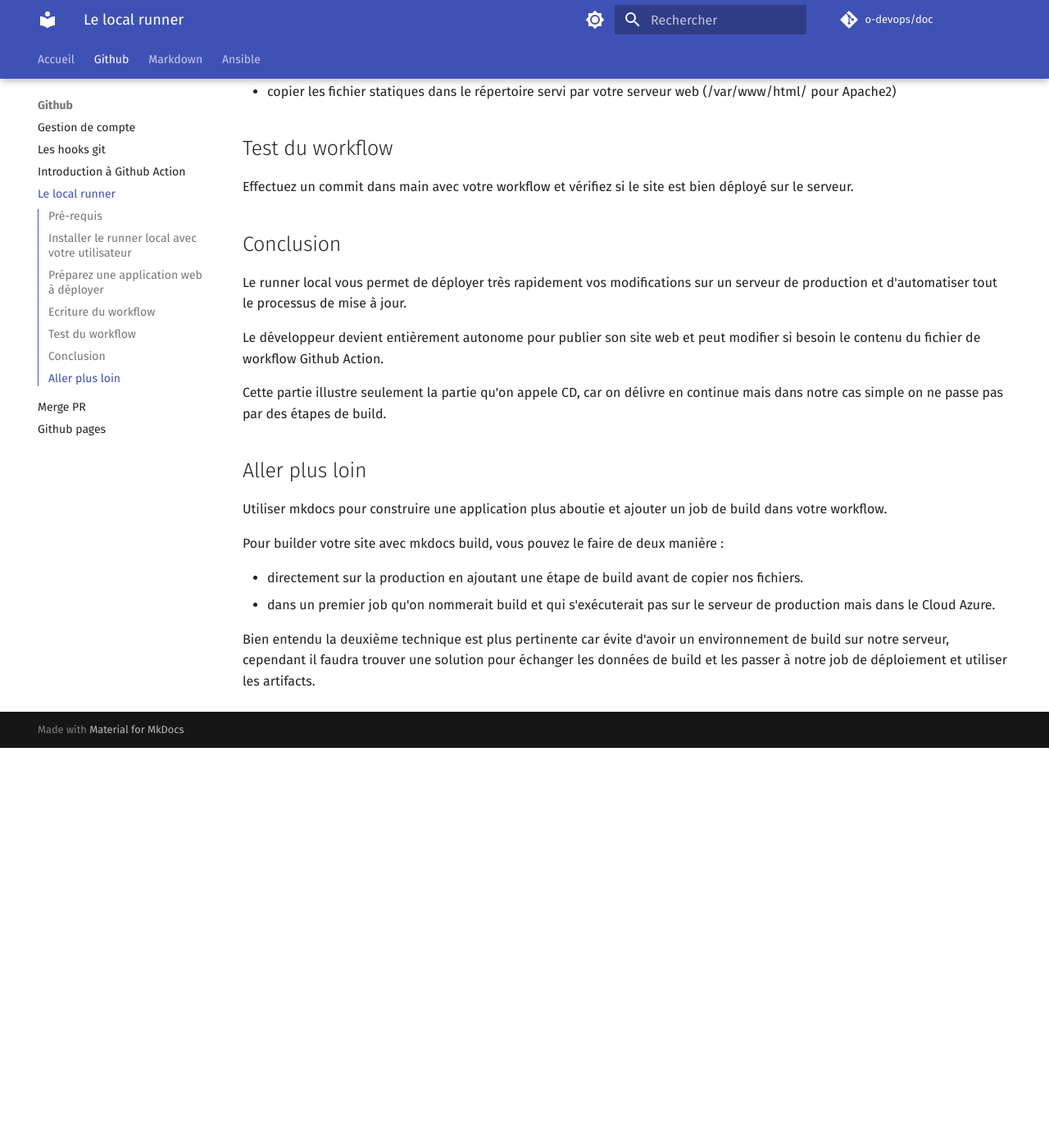
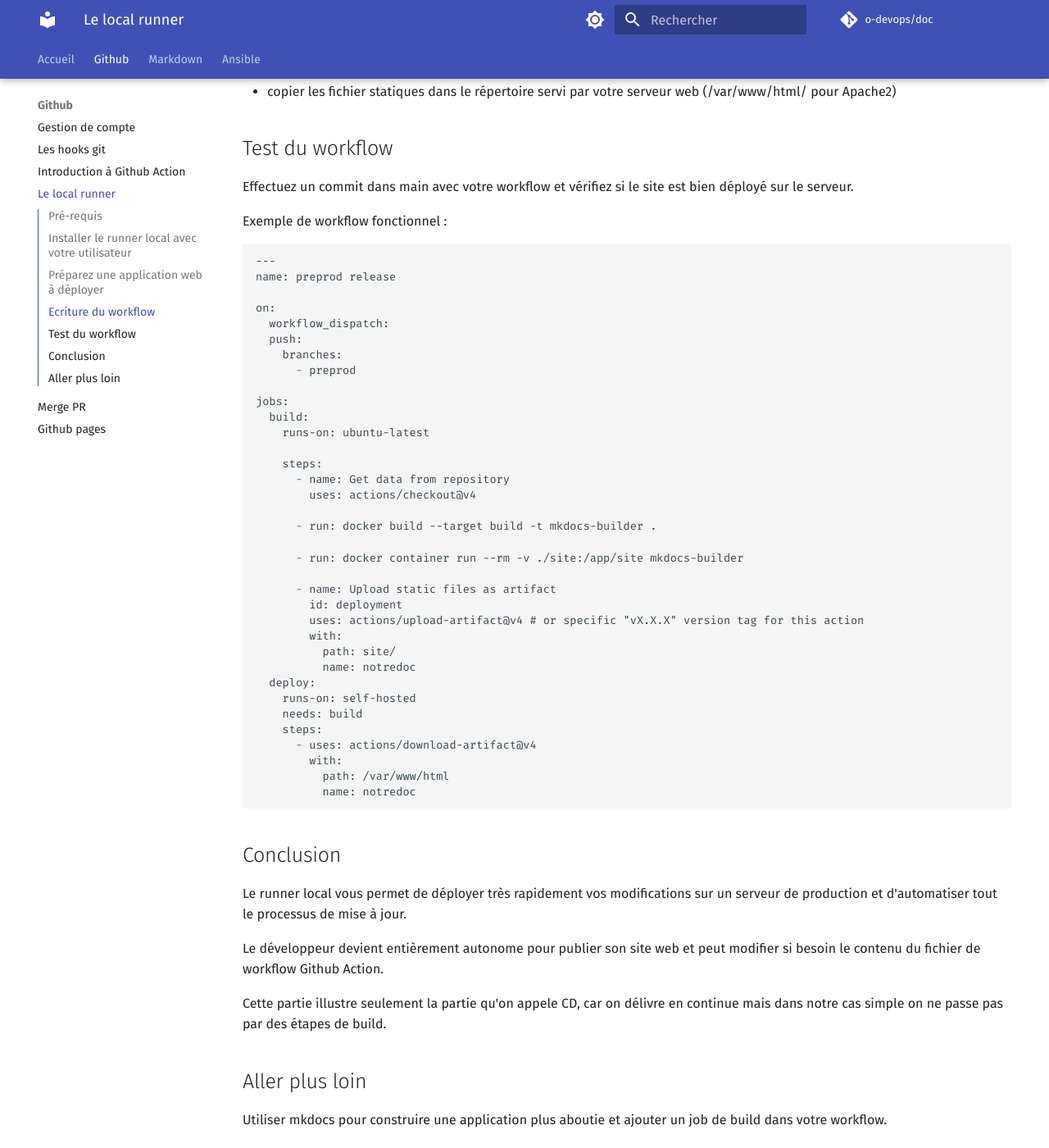
Before and after one commit to o-devops/doc, an MkDocs documentation site: the page built from docs/github/ga-local-runner.md, in a window 1280 px wide and 1400 px high, scrolled down 2850 px. Shown: the whole window at 82% size. Built offline with MkDocs 1.6.1 and Material for MkDocs 9.7.7, drawn with Linux system fonts in a browser that asks for light colours; comment, search, counter and statistics services are not loaded; before the commit the page ends 3762 px from its top, so only the background shows below that.

Commit message:
test deploy

````diff
--- a/docs/github/ga-local-runner.md
+++ b/docs/github/ga-local-runner.md
@@ -76,6 +76,47 @@ Ecrivez un premier workflow simple qui affiche un simple `Hello Devops !`, le wo
 
 Effectuez un commit dans main avec votre workflow et vérifiez si le site est bien déployé sur le serveur.
 
+Exemple de workflow fonctionnel :
+
+```markdown
+---
+name: preprod release
+
+on:
+  workflow_dispatch:
+  push:
+    branches:
+      - preprod
+
+jobs:
+  build:
+    runs-on: ubuntu-latest
+
+    steps:
+      - name: Get data from repository
+        uses: actions/checkout@v4
+
+      - run: docker build --target build -t mkdocs-builder .
+
+      - run: docker container run --rm -v ./site:/app/site mkdocs-builder
+
+      - name: Upload static files as artifact
+        id: deployment
+        uses: actions/upload-artifact@v4 # or specific "vX.X.X" version tag for this action
+        with:
+          path: site/
+          name: notredoc
+  deploy:
+    runs-on: self-hosted
+    needs: build
+    steps:
+      - uses: actions/download-artifact@v4
+        with:
+          path: /var/www/html
+          name: notredoc
+```
+
+
 ## Conclusion
 
 Le runner local vous permet de déployer très rapidement vos modifications sur un serveur de production et d'automatiser tout le processus de mise à jour.
````
Also changed, not shown: 1 other file.
